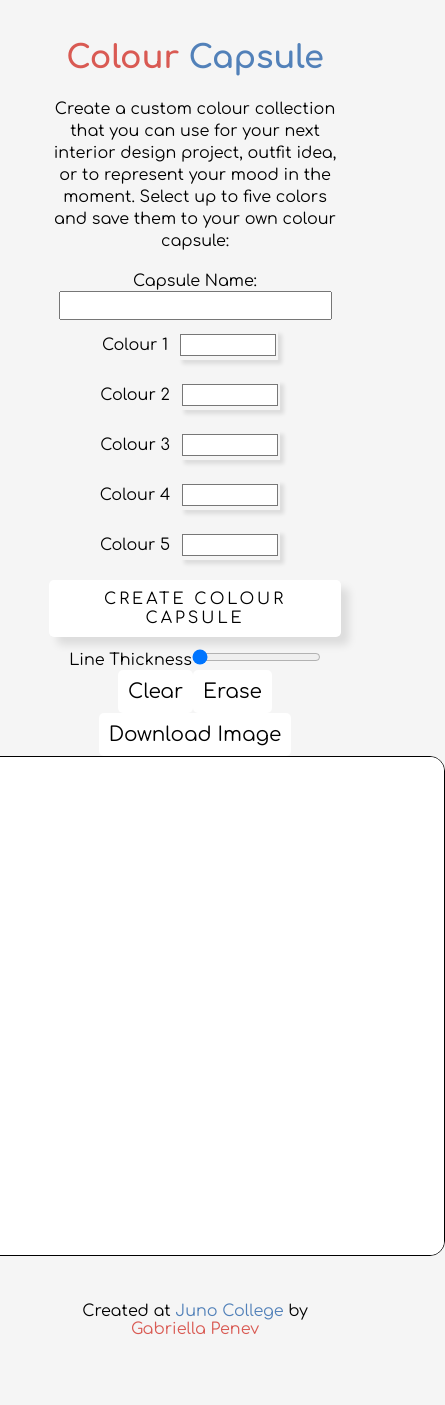
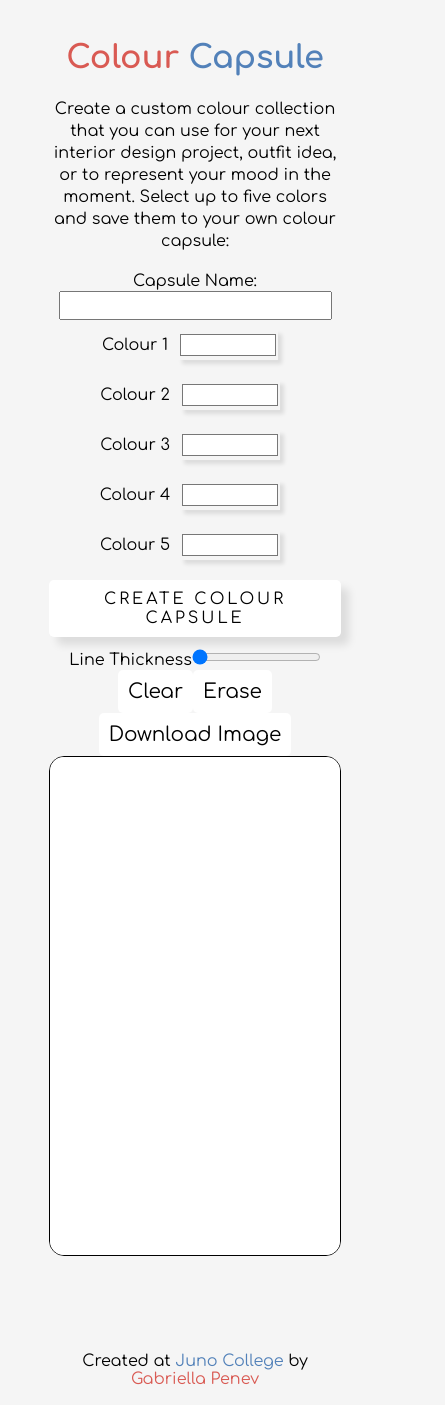
Before and after one commit to GabriellaPenev/colour-capsule, a React (Create React App) app: page / in a window 390 px wide. Shown: the whole page, 445 px wide, since content can reach past the window. Before the commit the page ends 1355 px from the top, so only its background shows below. Built offline with nearby package versions, Linux system fonts and the light colour scheme; no server answers; the database is empty.

Commit message:
refactored canvas sizing to be responsive

```diff
--- a/src/App.css
+++ b/src/App.css
@@ -469,13 +469,11 @@ ul {
   flex-direction: column;
   align-items: center;
   width: 100%;
-  height: 450px;
-  position: relative;
+  height: 500px;
 }
 
 canvas {
   border-radius: 15px;
-  position: absolute;
 }
 
 .removeButton {
--- a/src/Canvas.js
+++ b/src/Canvas.js
@@ -11,10 +11,10 @@ const Canvas = ({ selectedColor, setSelectedColor }) => {
     useEffect(() => {
 
         const canvas = canvasRef.current;
-        canvas.width = 1000;
-        canvas.height = 1000;
-        canvas.style.width = `500px`;
-        canvas.style.height = `500px`;
+        canvas.style.width = "100%";
+        canvas.style.height = "100%";
+        canvas.width = canvas.offsetWidth * 2;
+        canvas.height = canvas.offsetHeight * 2;
         canvas.style.backgroundColor = '#ffffff'
         canvas.style.border = 'solid 1px black'
 
@@ -24,7 +24,7 @@ const Canvas = ({ selectedColor, setSelectedColor }) => {
         ctx.lineJoin = 'round';
         ctx.lineWidth = lineWidth;
         ctx.fillStyle = "white";
-        ctx.fillRect(0, 0, 1600, 1000);
+        ctx.fillRect(0, 0, 3000, 3000);
         ctxRef.current = ctx;
     }, []);
 
```
